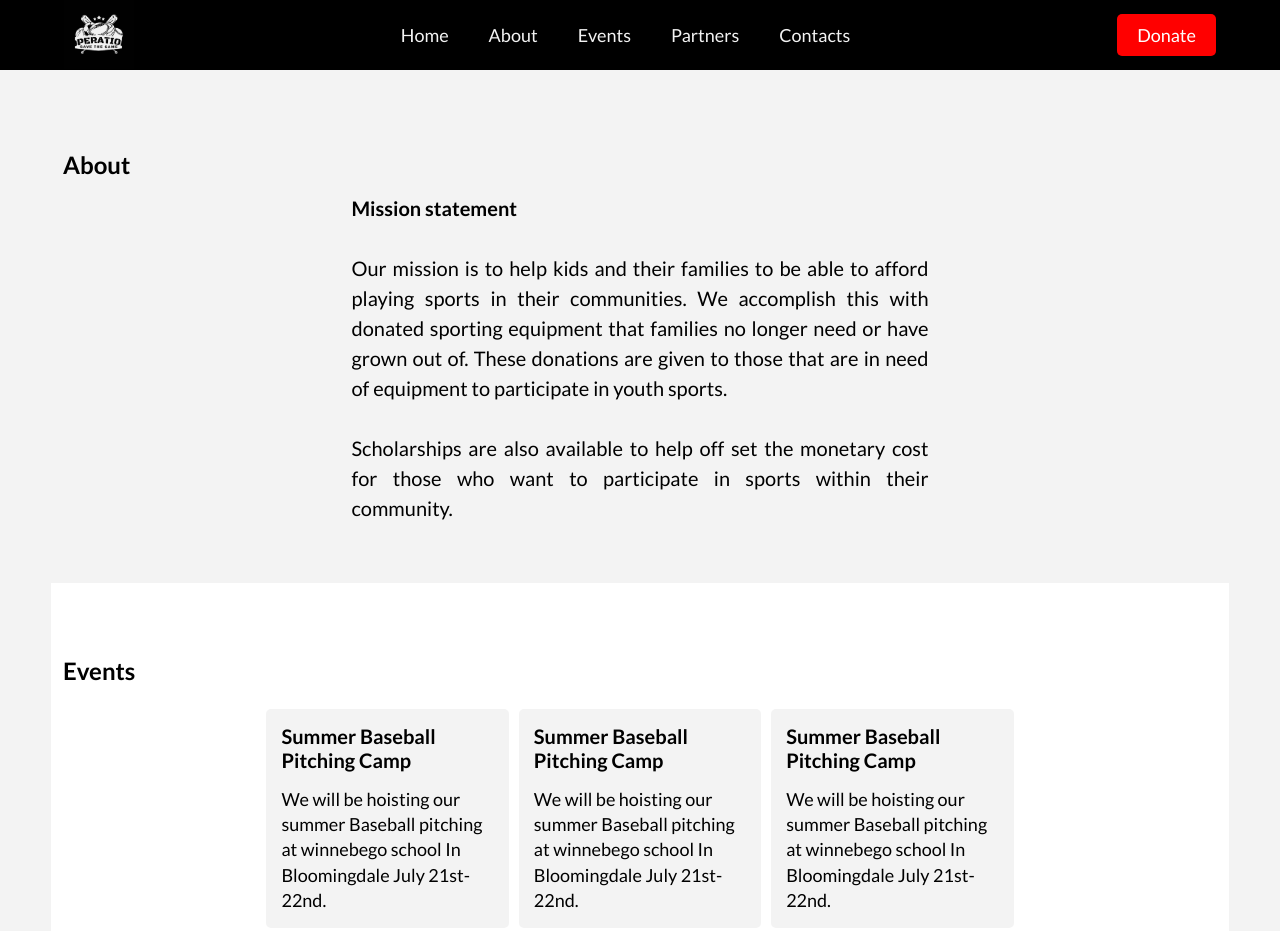
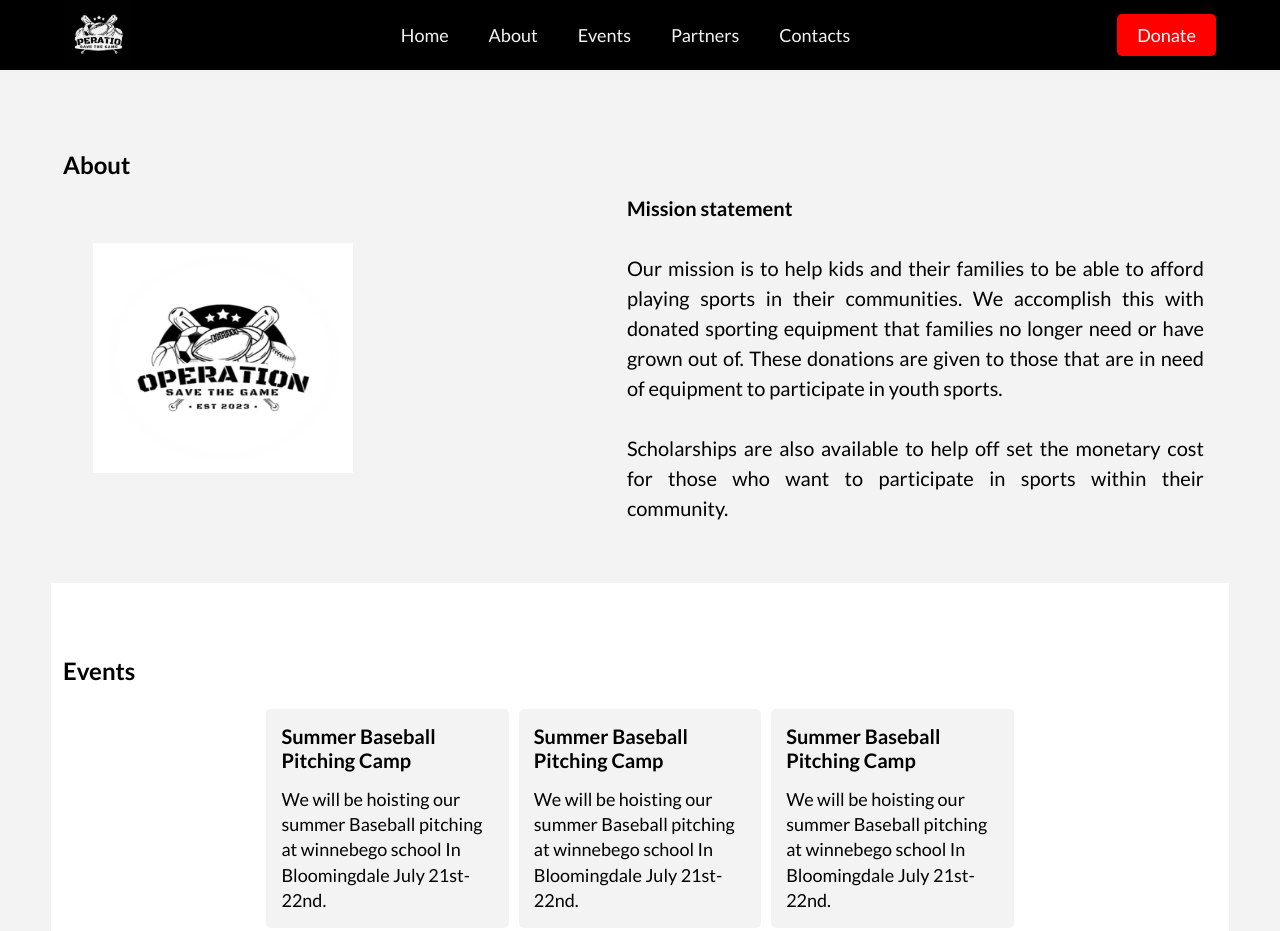
Before and after one commit to Johnson1123/osolgo, a plain HTML site: page osolog/index.html in a window 1280 px wide. Shown: the top 931 px of the page. Drawn offline with Linux system fonts and the light colour scheme.

Commit message:
second revision

```diff
--- a/osolog/index.html
+++ b/osolog/index.html
@@ -42,6 +42,15 @@
         <p class="section-text">About</p>
         <div class="about-content">
           <div class="img-con"><img src="./images/osolgo.jpg" alt="" /></div>
+          <div
+            class=""
+            style="display: flex; justify-content: center; margin: 20px 30px"
+          >
+            <img
+              src="./images/osg-logo.png"
+              style="width: 260px; height: 230px"
+            />
+          </div>
           <p class="about-text">
             <span class="about-bold">Mission statement</span> <br /><br />
             Our mission is to help kids and their families to be able to afford
@@ -117,7 +126,6 @@
           </div>
           <div class="btn-logo-con">
             <a class="donate patent-donate" href="#!">Donate</a>
-            <div class="img-con"><img src="./images/osolgo.png" alt="" /></div>
           </div>
         </div>
       </section>
```
Also changed, not shown: osolog/images/osg-logo.png (added).
